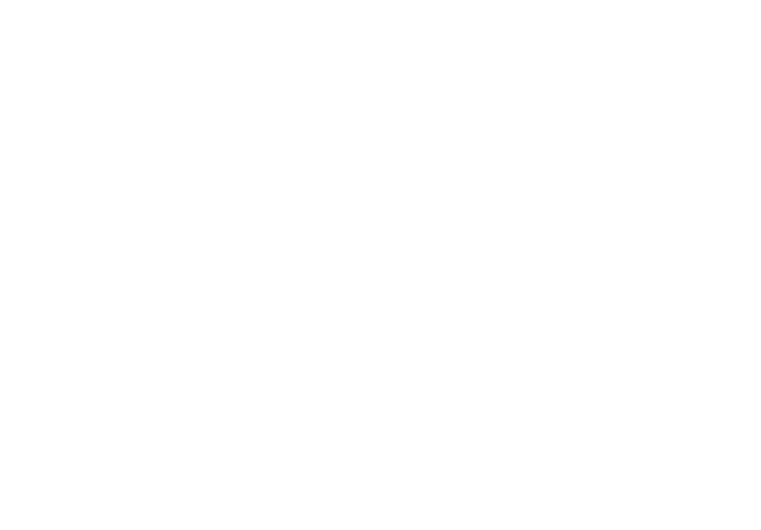
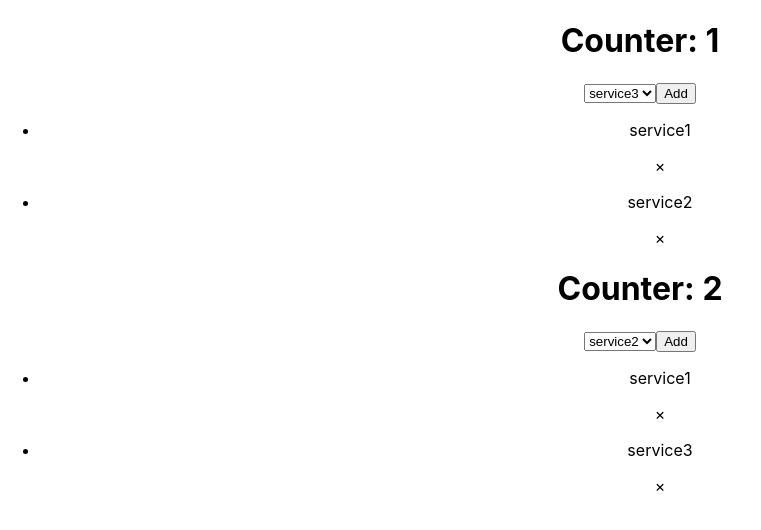
Before and after one commit to POLITO-SE2-2022-G6/Office-Queue-Management-System, a React (Create React App) app in the folder frontend/: page /manager/counters in a window 1280 px wide. Before the commit this address had no page. Shown: the top 530 px of the page, without its empty margins (0-761 px from the left). Built offline with nearby package versions, Linux system fonts and the light colour scheme.

Commit message:
Initial page to set services to counters, unstyled

```diff
--- a/frontend/src/App.js
+++ b/frontend/src/App.js
@@ -9,14 +9,17 @@
 
 import Landing from './routes/landing/Landing'
 import Manager from './routes/manager/Manager';
+import CounterService from './routes/manager/counter/counterService';
 
 function App() {
   return (
     <div className="App">
       <Router>
         <Routes>
-          <Route path='/' element={<Landing/>} />
-          <Route path='/manager' element={<Manager/>} />
+          <Route path='/' element={<Landing />} />
+          <Route path='/manager' element={<Manager />} >
+            <Route path='counters' element={<CounterService />} />
+          </Route>
 
         </Routes>
       </Router>
--- /dev/null
+++ b/frontend/src/routes/manager/counter/counterService.jsx
@@ -0,0 +1,118 @@
+import { useState, useEffect, useRef } from "react";
+import axios from "axios";
+
+function CounterService(props) {
+
+  const [counters, setCounters] = useState([]);
+  const [services, setServices] = useState([]);
+  const [relations, setRelations] = useState([]);
+
+  // Load data from API
+  useEffect(() => {
+    const fetchData = async () => {
+      // let result = await axios(
+      //   'http://localhost:3000/api/counter',
+      // );
+      let result = {
+        data: [
+          {
+            id: 1,
+            services: [{ id: 1, type: 'service1' }, { id: 2, type: 'service2' }]
+          },
+          {
+            id: 2,
+            services: [{ id: 1, type: 'service1' }, { id: 3, type: 'service3' }]
+          },
+        ]
+      }
+      setCounters(result.data);
+
+      // result = await axios(
+      //   'http://localhost:3000/api/service',
+      // );
+      result = {
+        data: [
+          { id: 1, type: 'service1' },
+          { id: 2, type: 'service2' },
+          { id: 3, type: 'service3' },
+        ]
+      }
+      setServices(result.data);
+
+    };
+
+    fetchData();
+  }, []);
+
+  const addService = async (counterId, serviceId) => {
+    const newCounters = [...counters];
+    let id = newCounters.findIndex(counter => counter.id === counterId);
+    const service = services.find(service => service.id == serviceId);
+    newCounters[id].services.push(service);
+    // let result = await axios.patch(
+    //   `http://localhost:3000/api/counter/${counterId}`,
+    //   {
+    //     services: newCounters[id].services
+    //   }
+    // );
+    setCounters(newCounters);
+  }
+
+  const removeService = async (counterId, serviceId) => {
+    const newCounters = [...counters];
+    let id = newCounters.findIndex(counter => counter.id === counterId);
+    newCounters[id].services = newCounters[id].services.filter(service => service.id !== serviceId);
+    // let result = await axios.patch(
+    //   `http://localhost:3000/api/counter/${counterId}`,
+    //   {
+    //     services: newCounters[id].services
+    //   }
+    // );
+    setCounters(newCounters);
+  }
+
+  return (
+    <>
+      {counters.map(counter => (
+        <div key={counter.id} className="flex">
+          <CounterList key={counter.id} counter={counter} services={services} addService={addService} removeService={removeService} />
+        </div>
+      ))}
+    </>
+  )
+}
+
+function CounterList(props) {
+  const ref = useRef();
+  const { counter, services, addService, removeService } = props;
+  const { services: list } = counter;
+
+  const missingServices = services.filter(service => !list.find(s => s.id === service.id));
+
+  return (
+    <div className="p-4 ">
+      <h1>Counter: {counter.id}</h1>
+
+      <select name="services" id="" ref={ref}>
+        {missingServices.map(service => (
+          <option value={service.id}>{service.type}</option>
+        ))}
+      </select>
+      <button onClick={() => addService(counter.id, ref.current.value)}>Add</button>
+      <ul>
+        {list.map(s => (
+          <li key={s.id}>
+            <p>
+              {s.type}
+            </p>
+            <p onClick={() => removeService(counter.id, s.id)}>
+              &times;
+            </p>
+          </li>
+        ))}
+      </ul>
+    </div>
+  )
+}
+
+export default CounterService
```
Also changed, not shown: 1 other file (tests, documents, lock files or other folders).
